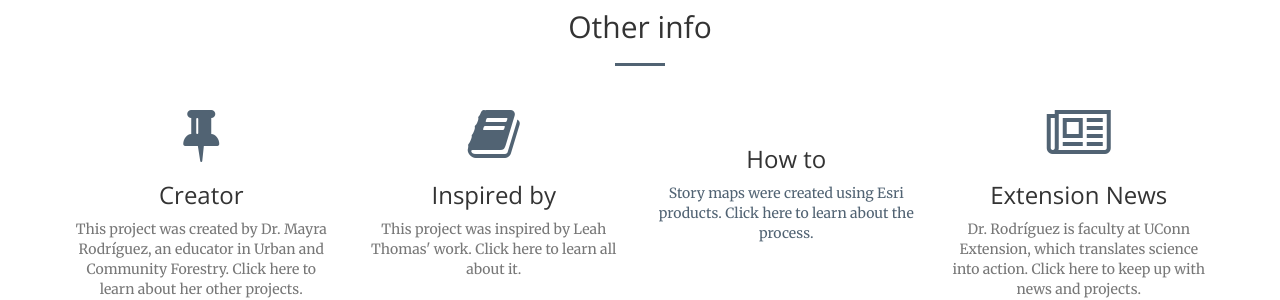
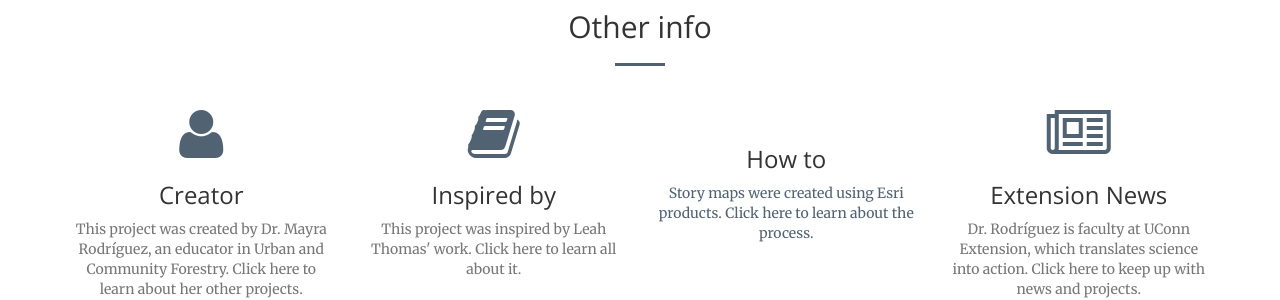
Before and after one commit to peopleandplanet/peopleandplanet.github.io, a Jekyll site: the page built from index.html, in a window 1280 px wide and 900 px high, scrolled down 2814 px. Shown: the part 150-450 px from the top of the window. Built offline with Jekyll 4.4.1, drawn with Linux system fonts in a browser that asks for light colours.

Commit message:
Update services.html

```diff
--- a/_includes/services.html
+++ b/_includes/services.html
@@ -11,7 +11,7 @@
         <div class="row">
             <div class="col-lg-3 col-md-6 text-center">
                 <div class="service-box">
-                    <i class="fa fa-4x fa-thumb-tack wow bounceIn text-primary"></i>
+                    <i class="fa fa-4x fa-user wow bounceIn text-primary"></i>
                     <h3>Creator</h3>
                     <a href="" class="text-muted" target="_blank">This project was created by Dr. Mayra Rodríguez, an educator in Urban and Community Forestry. Click here to learn about her other projects.</a>
                 </div>
```
